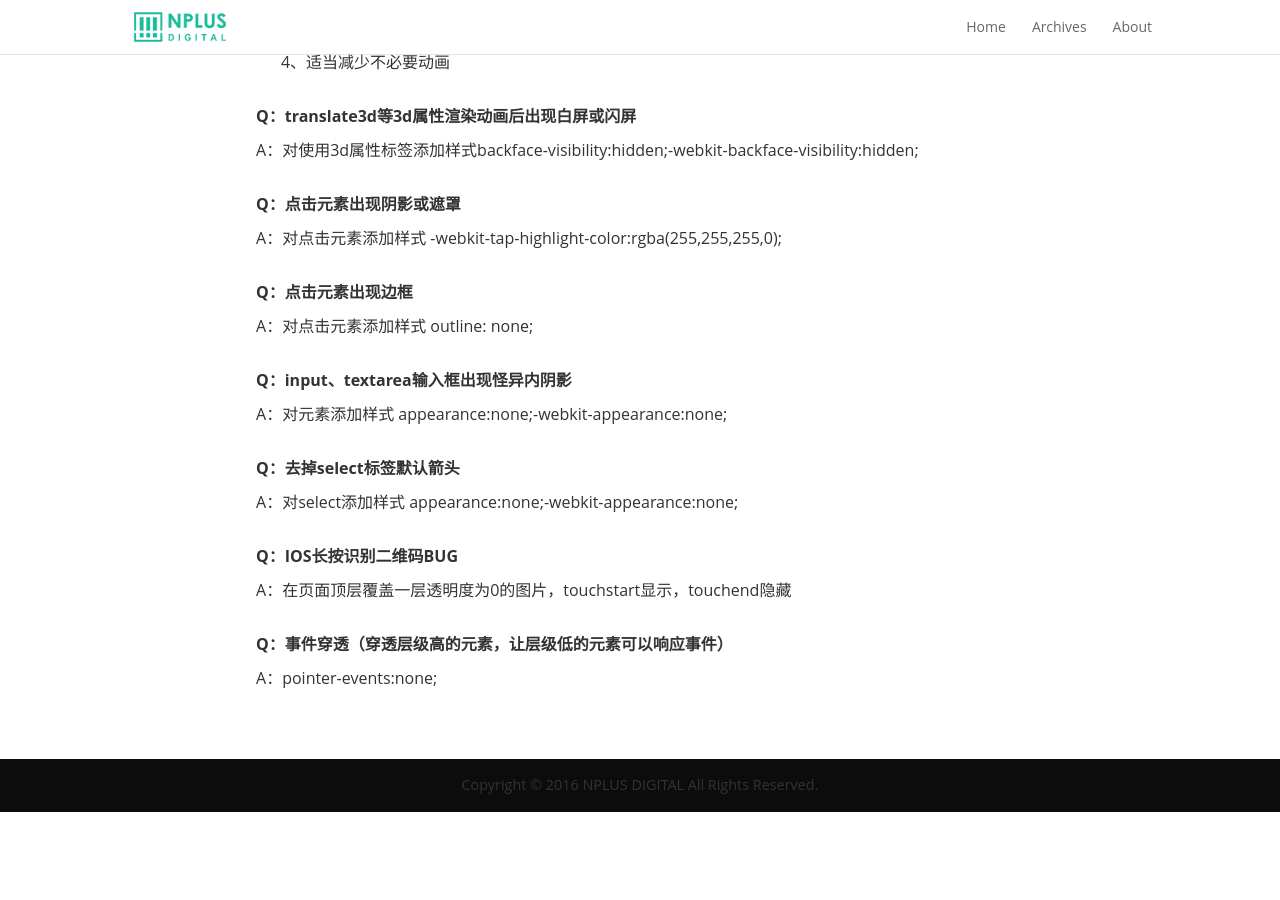
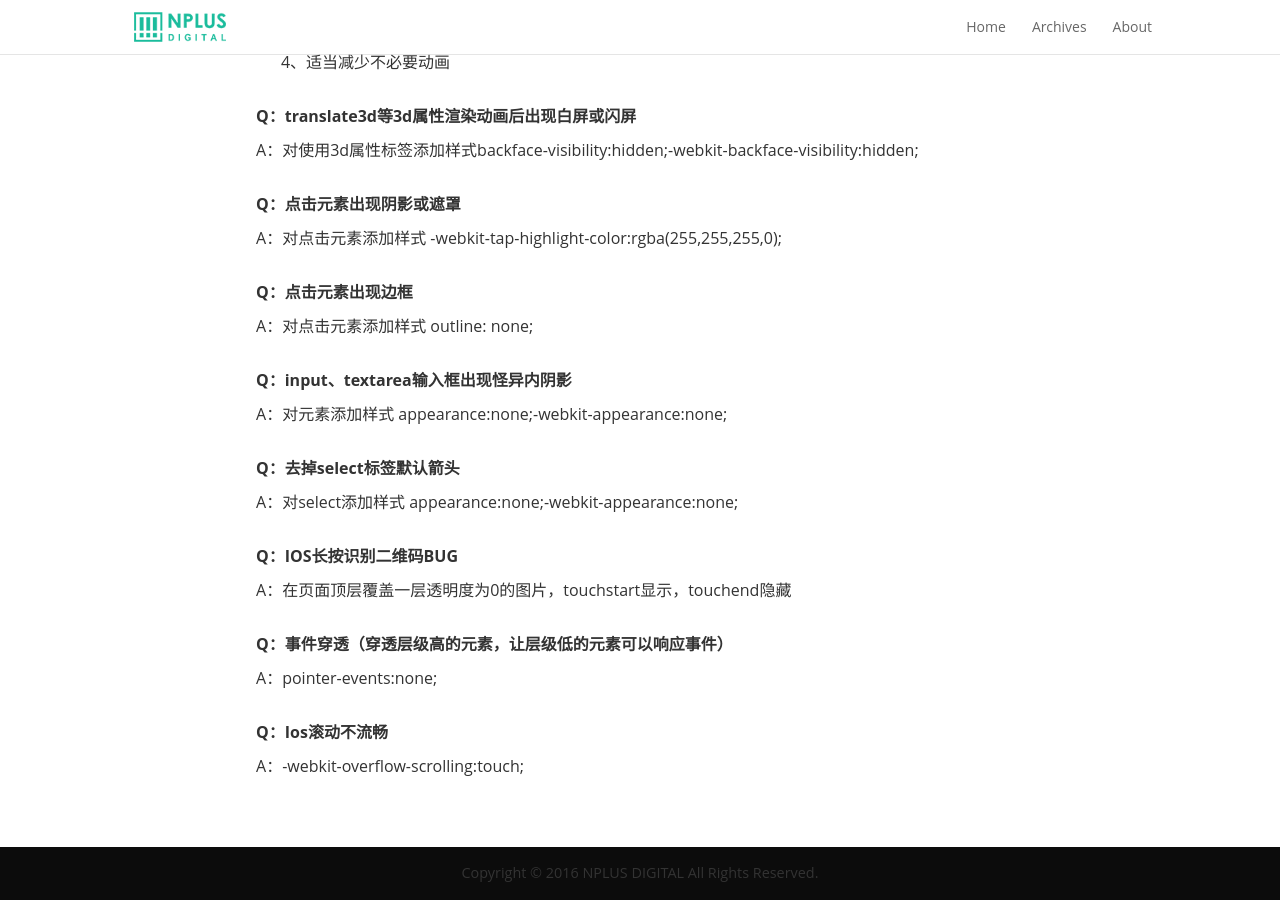
Before and after one commit to zyin1-2/nplusweb.github.io, a Jekyll site: the page built from _posts/2016-06-03-QA.html, in a window 1280 px wide and 900 px high, scrolled down 304 px. Built offline with Jekyll 4.4.1, drawn with Linux system fonts in a browser that asks for light colours; nearby versions of some CDN libraries; some web fonts are replaced; Markdown is read by kramdown in place of the engine named in the settings; before the commit the page ends 1116 px from its top, so only the background shows below that.

Commit message:
add Question

```diff
--- a/_posts/2016-06-03-QA.html
+++ b/_posts/2016-06-03-QA.html
@@ -61,3 +61,9 @@ excerpt_separator: '<dl class="d"><dt>Q：点击元素出现边框'
         	A：pointer-events:none;
         </dd>
     </dl>
+    <dl class="d">
+    	<dt>Q：Ios滚动不流畅</dt>
+        <dd>
+        	A：-webkit-overflow-scrolling:touch;
+        </dd>
+    </dl>
```
